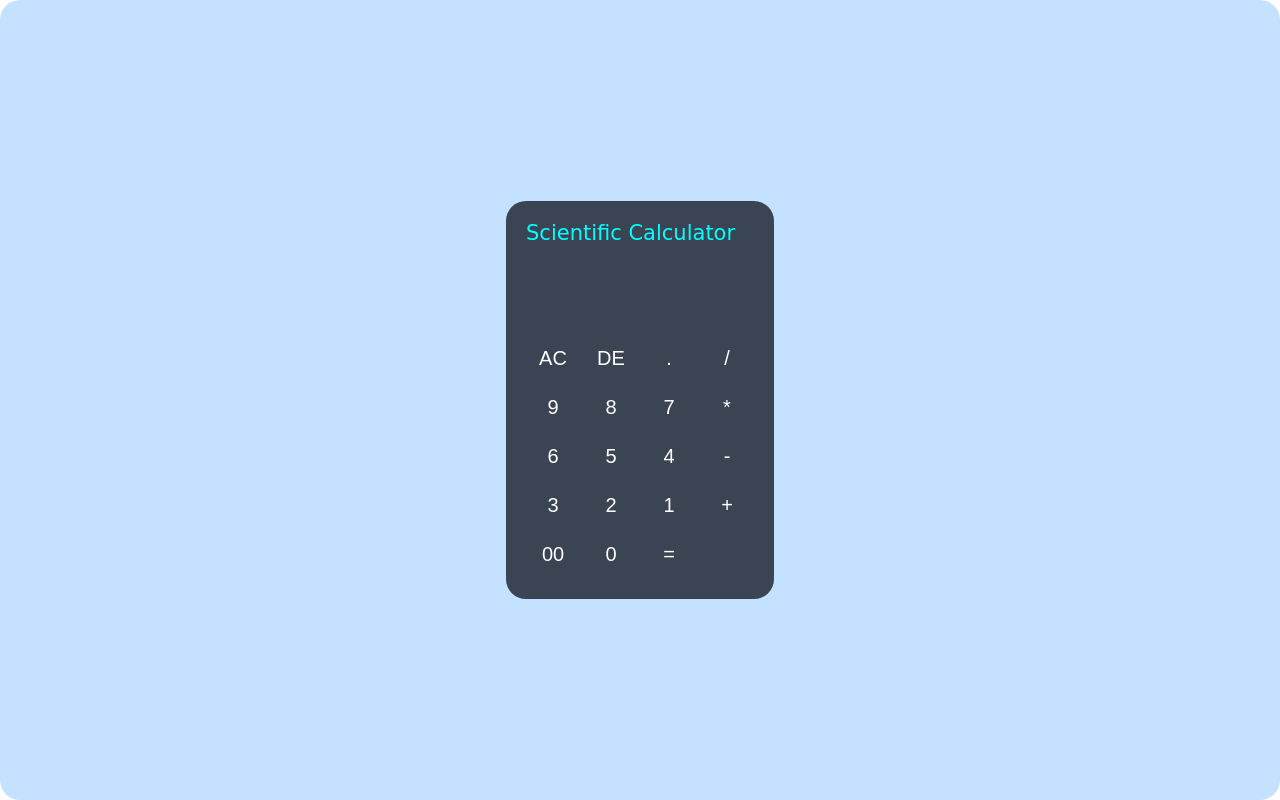
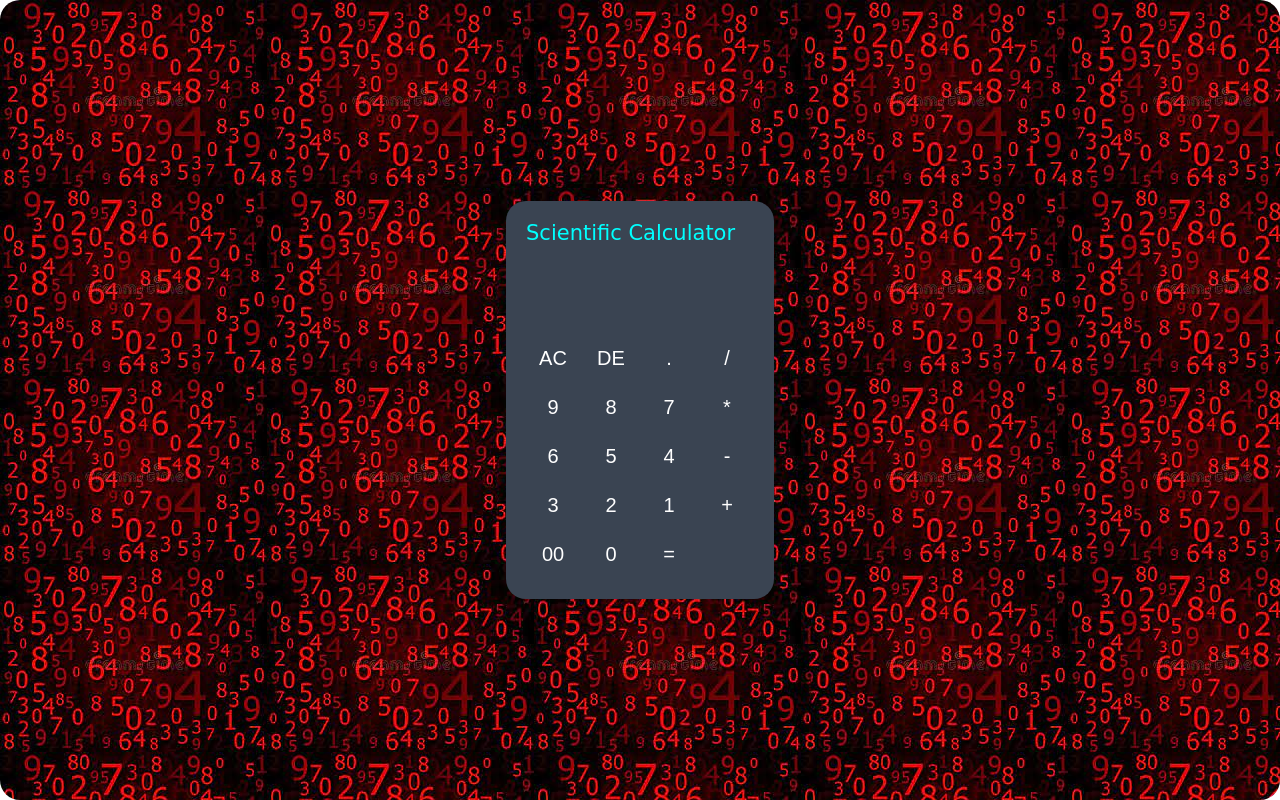
Before and after one commit to SumitPatil-1723/Calculator, a plain HTML site: page index.html in a window 1280 px wide. Drawn offline with Linux system fonts and the light colour scheme.

Commit message:
Add files via upload

```diff
--- a/style.css
+++ b/style.css
@@ -4,6 +4,7 @@
     box-sizing: border-box;
 }
 .container{
+    background-image: url(numbers.jpg);
     background-color: rgb(196, 226, 255);
     width: 100%;
     height: 100vh;
```
Also changed, not shown: index.html (+1 -2 lines), numbers.jpg (added).
